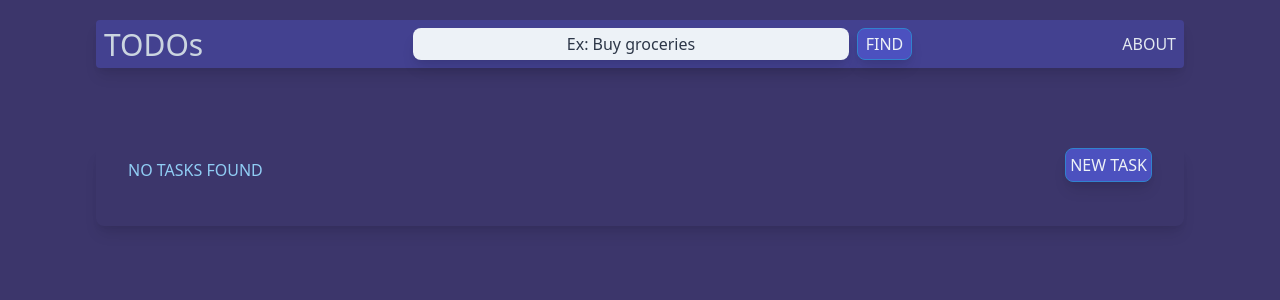
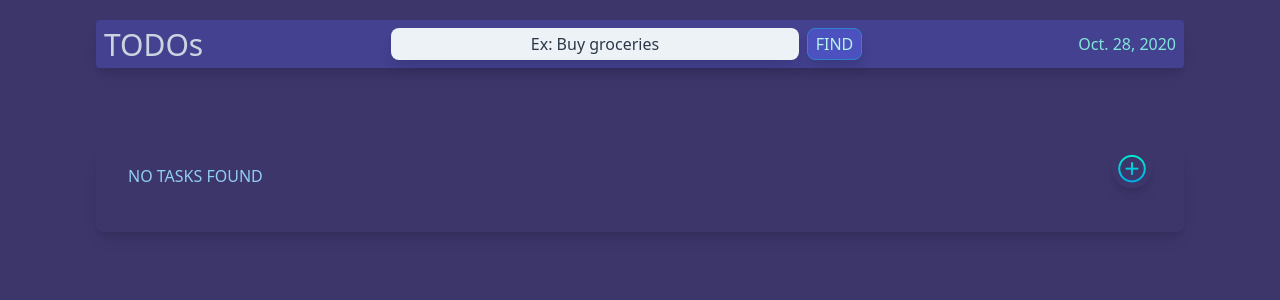
Before and after one commit to thicham43/todoapp, a Django app: page /todo/all/ in a window 1280 px wide. Shown: the top 300 px of the page. Run offline with Django 3.2, Linux system fonts and the light colour scheme; data that the repository does not hold is empty; style sheets or scripts are compiled from the project's sources.

Commit message:
added actions on tasks list. edited style

```diff
--- a/todo_app/static/todo_app/js/base.js
+++ b/todo_app/static/todo_app/js/base.js
@@ -1,17 +1,11 @@
 console.log("hello");
 
-function display_mark_done(){
-    // var row = document.getElementById("table-row");
-    // console.log("this : ", row);
-    //
-    // var mark_done_btn = document.createElement('a');
-    // row.lastElementChild.firstElementChild.appendChild(mark_done_btn);
+function display_mark_done(row_number){
+    const row = document.getElementById("table-row-"+row_number);
+    row.lastElementChild.firstElementChild.classList.remove("hidden");
+}
 
-        // var table_body = document.getElementsByTagName("tbody")[0];
-        // console.log("tbody : ", table_body);
-        //
-        // table_body.children.every(function (row) {
-        //     console.log("table_row : ", row);
-        // });
-
+function hide_mark_done(row_number){
+    const row = document.getElementById("table-row-"+row_number);
+    row.lastElementChild.firstElementChild.classList.add("hidden");
 }
--- a/todo_app/templates/todo_app/add_task.html
+++ b/todo_app/templates/todo_app/add_task.html
@@ -15,7 +15,8 @@
                         {{ field }}
                     </div>
                 {% endfor %}
-                <input type="submit" value="SAVE" class="w-2/3 p-1 self-end rounded-lg bg-indigo-700 text-gray-200 border border-blue-600 shadow-lg hover:border-blue-500">
+                <input type="submit" value="SAVE"
+                       class="w-2/3 p-1 self-end rounded-lg bg-indigo-700 text-gray-200 cursor-pointer border border-blue-600 shadow-lg hover:border-blue-500">
             </form>
         </div>
     </div>
--- a/todo_app/templates/todo_app/base.html
+++ b/todo_app/templates/todo_app/base.html
@@ -16,12 +16,10 @@
             <div class="px-2 self-center text-gray-400 text-3xl hover:shadow-lg hover:text-gray-200">
                 <a href="{% url 'todo_app:index' %}">TODOs</a>
             </div>
-            <div class="w-full px-4 py-2">
+            <div class="w-full p-2">
                 {% block search_form %}{% endblock %}
             </div>
-            <div class="px-2 py-2 self-center text-gray-300">
-                <a href="{% url 'todo_app:index' %}">ABOUT</a>
-            </div>
+            <div id="date-area" class="w-1/6 p-2 self-center text-right text-teal-300">{% now "DATE_FORMAT" %}</div>
         </div>
 
         <div id="container" class="mt-20 px-8 pb-8 shadow-lg rounded-lg">
--- a/todo_app/templates/todo_app/list_task.html
+++ b/todo_app/templates/todo_app/list_task.html
@@ -1,5 +1,5 @@
 {% extends "todo_app/base.html" %}
-
+{% load static %}
 
 {% block search_form %}
     <form method="get" action="{% url 'todo_app:search_task' 'q' %}" class="flex justify-center">
@@ -8,7 +8,7 @@
                class="w-1/2 px-2 py-1 rounded-lg bg-gray-200 text-gray-800 placeholder-gray-800
                       text-center shadow-lg focus:bg-gray-100">
         <input type="submit" value="FIND"
-               class="px-2 ml-2 rounded-lg cursor-pointer bg-indigo-700 text-gray-200 border border-blue-600 shadow-lg hover:border-blue-500">
+               class="px-2 ml-2 rounded-lg cursor-pointer bg-indigo-700 text-teal-200 border border-blue-600 shadow-lg hover:border-blue-500">
     </form>
 {% endblock %}
 
@@ -23,8 +23,9 @@
                 No tasks found
             {% endif %}
         </strong>
-        <a href="{% url "todo_app:add_task" %}"
-           class="p-1 rounded-lg bg-indigo-700 text-gray-200 border border-blue-600 shadow-lg hover:border-blue-500">NEW TASK</a>
+        <a href="{% url "todo_app:add_task" %}" class="shadow-lg hover:bg-indigo-800 rounded-full p-1">
+            <img src="{% static 'todo_app/img/add.png' %}" class="max-w-xs h-8" title="Add new task">
+        </a>
     </div>
     <div class="mt-3">
         {% if all_tasks %}
@@ -35,35 +36,47 @@
                         <td class="w-1/5">Scheduled For</td>
                         <td class="w-1/6">Importance</td>
                         <td class="w-1/6">Managed by</td>
-                        <td class="w-1/4">Tags</td>
-                        <td class="w-1/5">Overdue</td>
+                        <td class="w-1/6">Tags</td>
+                        <td class="w-1/6">Overdue</td>
                         <td class=""></td>
                     <tr>
                 </thead>
                 <tbody class="bg-indigo-700 text-gray-300 shadow-lg">
                     {% for task in all_tasks %}
-                        <tr id="table-row" onmouseover="display_mark_done()" class="space-x-4 text-center shadow-inner {% if forloop.counter|divisibleby:2 %}bg-indigo-600{% endif %}"> {#  #}
-                            <td class="p-2">{{ task.title }}</td>
-                            <td class="p-2">{{ task.schedule_date }}</td>
-                            <td class="p-2">{{ task.importance|title }}</td>
-                            <td class="p-2">{{ task.managed_by }}</td>
-                            <td class="p-2">{% for t in task.tags.all %}
+                        <tr id="table-row-{{ forloop.counter }}"
+{#                            onmouseleave="hide_mark_done({{ forloop.counter }})" onmouseover="display_mark_done({{ forloop.counter }})"#}
+                            class="space-x-4 text-center shadow-inner {% if forloop.counter|divisibleby:2 %}bg-indigo-600{% endif %}">
+                            <td class="p-1" title="{{ task.title }}">{{ task.title|slice:":22"}}{% if task.title|length > 22 %}...{% endif %}</td>
+                            <td class="p-1">{{ task.schedule_date }}</td>
+                            <td class="p-1">{{ task.importance|title }}</td>
+                            <td class="p-1">{{ task.managed_by }}</td>
+                            <td class="p-1">{% for t in task.tags.all %}
                                                 <span class="rounded px-1 bg-{{ t.color }}-600 text-black text-xs shadow-md
                                                              border border-indigo-800">{{ t }}</span>
                                             {% endfor %}
                             </td>
-                            <td class="p-2">
+                            <td class="p-1 {% if task.is_overdue %}text-red-500{% endif %}">
                                 {% if task.is_overdue %}
                                     {{ task.days_overdue }} Day{{ task.days_overdue|pluralize }} ago
                                 {% else %}
                                     Not yet
                                 {% endif %}
                             </td>
-                            <td class="p-2 font-thin text-sm text-gray-500 hover:text-gray-300">
-                                <div class="flex">
-                                    <a href="{% url "todo_app:update_task" task.id %}" class="hover:bg-indigo-800 rounded px-2">EDIT</a>
-                                    <a href="{% url "todo_app:delete_task" task.id %}" class="hover:bg-indigo-800 rounded px-2">DELETE</a>
-                                </div>
+                            <td class="p-1">
+                                <div class="px-1 font-bold cursor-pointer hover:bg-indigo-800 rounded" title="Actions"
+                                     onclick="hide_mark_done({{ forloop.counter }})">⋮</div>
+{#                            <td class="p-1 font-thin text-sm text-gray-500 hover:text-gray-300">#}
+{#                                <div class="flex hidden">#}
+{#                                    <a href="{% url "todo_app:update_task" task.id %}" class="hover:bg-indigo-800 rounded-full p-1">#}
+{#                                        <img src="{% static 'todo_app/img/edit.png'%}" class="max-w-xs h-5" title="Edit Task">#}
+{#                                    </a>#}
+{#                                    <a href="{% url "todo_app:delete_task" task.id %}" class="ml-1 hover:bg-indigo-800 rounded-full p-1">#}
+{#                                        <img src="{% static 'todo_app/img/delete.png'%}" class="max-w-xs h-5" title="Delete Task">#}
+{#                                    </a>#}
+{#                                    <a href="{% url "todo_app:completed_task" task.id %}" class="ml-1 hover:bg-indigo-800 rounded-full p-1">#}
+{#                                        <img src="{% static 'todo_app/img/checkmark.png' %}" class="max-w-xs h-5" title="Mark as completed">#}
+{#                                    </a>#}
+{#                                </div>#}
                             </td>
                         </tr>
                     {% endfor %}
--- a/todo_app/templates/todo_app/task_confirm_delete.html
+++ b/todo_app/templates/todo_app/task_confirm_delete.html
@@ -9,7 +9,8 @@
         <p class="mb-4 p-2 rounded self-end bg-indigo-200 text-red-700 uppercase font-thin">
             Confirm to delete this task: <span class="font-bold text-black underline">{{ task }}</span>
         </p>
-        <input type="submit" value="Yes, Delete" class="uppercase p-1 rounded-lg bg-indigo-700 text-gray-200 border border-blue-600 shadow-lg hover:border-blue-500">
+        <input type="submit" value="Yes, Delete"
+               class="uppercase p-1 rounded-lg bg-indigo-700 text-gray-200 cursor-pointer border border-blue-600 shadow-lg hover:border-blue-500">
     </form>
 
 {% endblock %}
--- a/todo_app/templates/todo_app/update_task.html
+++ b/todo_app/templates/todo_app/update_task.html
@@ -20,7 +20,8 @@
                         {% endif %}
                     </div>
                 {% endfor %}
-                <input type="submit" value="UPDATE" class="w-2/3 p-1 self-end rounded-lg bg-indigo-700 text-gray-200 border border-blue-600 shadow-lg hover:border-blue-500">
+                <input type="submit" value="UPDATE"
+                       class="w-2/3 p-1 self-end rounded-lg bg-indigo-700 text-gray-200 cursor-pointer border border-blue-600 shadow-lg hover:border-blue-500">
             </form>
         </div>
     </div>
--- a/todo_app/urls.py
+++ b/todo_app/urls.py
@@ -7,6 +7,7 @@ urlpatterns = [
                 path('add/', views.TaskCreateView.as_view(), name='add_task'),
                 path('<int:pk>', views.TaskUpdateView.as_view(), name='update_task'),
                 path('<int:pk>/delete/', views.TaskDeleteView.as_view(), name='delete_task'),
+                path('<int:pk>/done/', views.TaskDeleteView.as_view(), name='completed_task'),
                 path('search/<q>', views.TaskSearchView.as_view(), name='search_task'),
 
                 path('api/tasks', views.task_list),
```
Also changed, not shown: todo_app/static/todo_app/img/add.png (added), todo_app/static/todo_app/img/checkmark.png (added), todo_app/static/todo_app/img/delete.png (added), todo_app/static/todo_app/img/edit.png (added).
